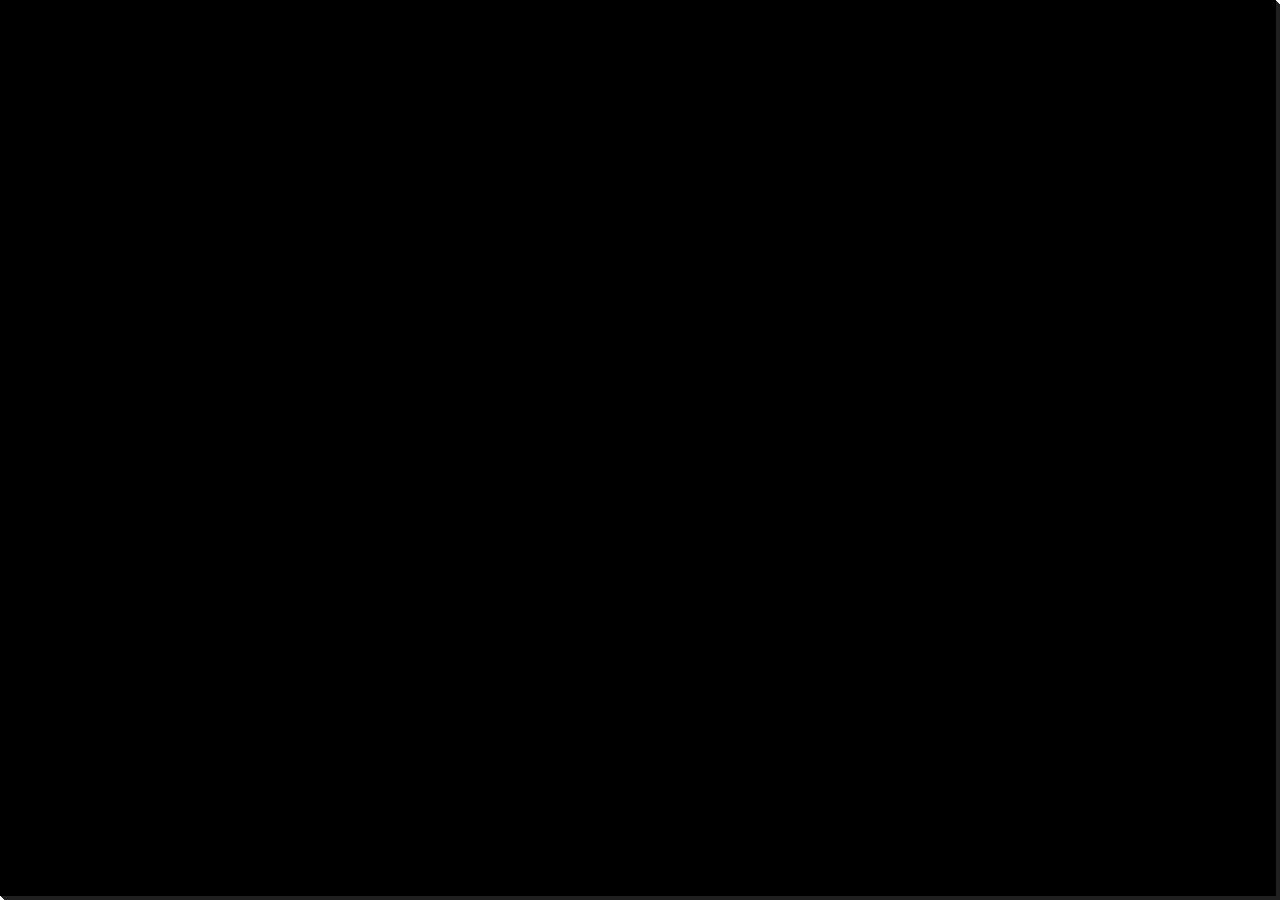
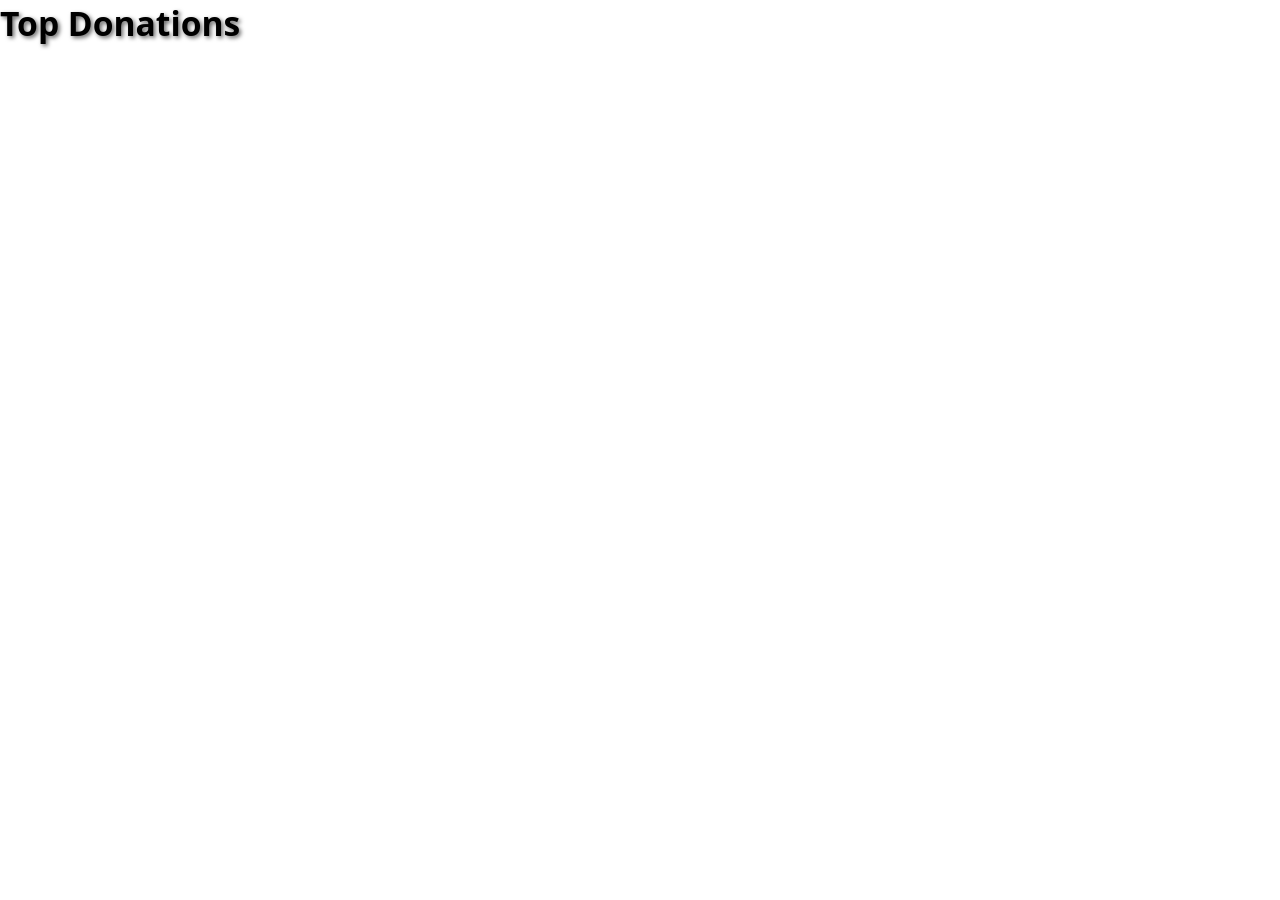
Before and after one commit to mistermark/sirm1ster.tv, a Jekyll site: the page built from api/tiltify/top-donations/index.html, in a window 1280 px wide. Built offline with Jekyll 4.4.1, drawn with Linux system fonts in a browser that asks for light colours.

Commit message:
Removing background color; Adding title param

```diff
--- a/api/styles.css
+++ b/api/styles.css
@@ -96,6 +96,11 @@ ul, ol, li {
 .top-donations .frame-border {
   background-color: #000;
 }
+#title {
+  margin: 0;
+  font-size: 1.4rem;
+  text-shadow: 2px 2px 4px rgba(0,0,0,0.6);
+}
 .top-donations ol {
   list-style: decimal inside;
   display: flex;
@@ -104,11 +109,12 @@ ul, ol, li {
   width: 100%;
 }
 .top-donations li {
-  color: #fff;
-  box-shadow: 0 1px 0 #666;
+  color: #000;
+  box-shadow: 0 1px 0 #000;
   line-height: 36px;
   display: flex;
   justify-content: space-between;
+  text-shadow: 2px 2px 4px rgba(0,0,0,0.6);
 }
 .top-donations li:first-child {
   font-size: 1.4rem;
--- a/api/tiltify/top-donations/index.html
+++ b/api/tiltify/top-donations/index.html
@@ -3,8 +3,11 @@ title: "sirM1ster API: Tiltify Top Donations"
 layout: default-blank
 ---
 
-<div class="frame top-donations">
-  <div class="frame-border">
+<div class="top-donations">
+  <h3 id="title">
+    Top Donations
+  </h3>
+  <div>
 
     <div class="donations-list" id="donations-list"></div>
 
--- a/api/tiltify/top-donations/script.js
+++ b/api/tiltify/top-donations/script.js
@@ -20,6 +20,7 @@
   const TILTIFY_USERID = urlParams['user'];
   const TILTIFY_TEAMID = urlParams['team'];
   const TILTIFY_CAMPAIGNID = urlParams['campaign'];
+  const LIST_TITLE = urlParams['title'];
 
   const TILTIFY_API = {
     base: 'https://tiltify.com',
@@ -96,6 +97,7 @@
   // STORE
 
   const donationsListOutput = document.getElementById('donations-list');
+  const donationsTitle = document.getElementById('title');
 
   // METHODS
 
@@ -177,6 +179,9 @@
 
   // Let the magic happen...
 
+  if(LIST_TITLE)
+    donationsTitle.innerText = LIST_TITLE;
+
   getCampaignDonations(progressCallback)
       .then(donations => {
         const donationsList = document.createElement('ol');
```
